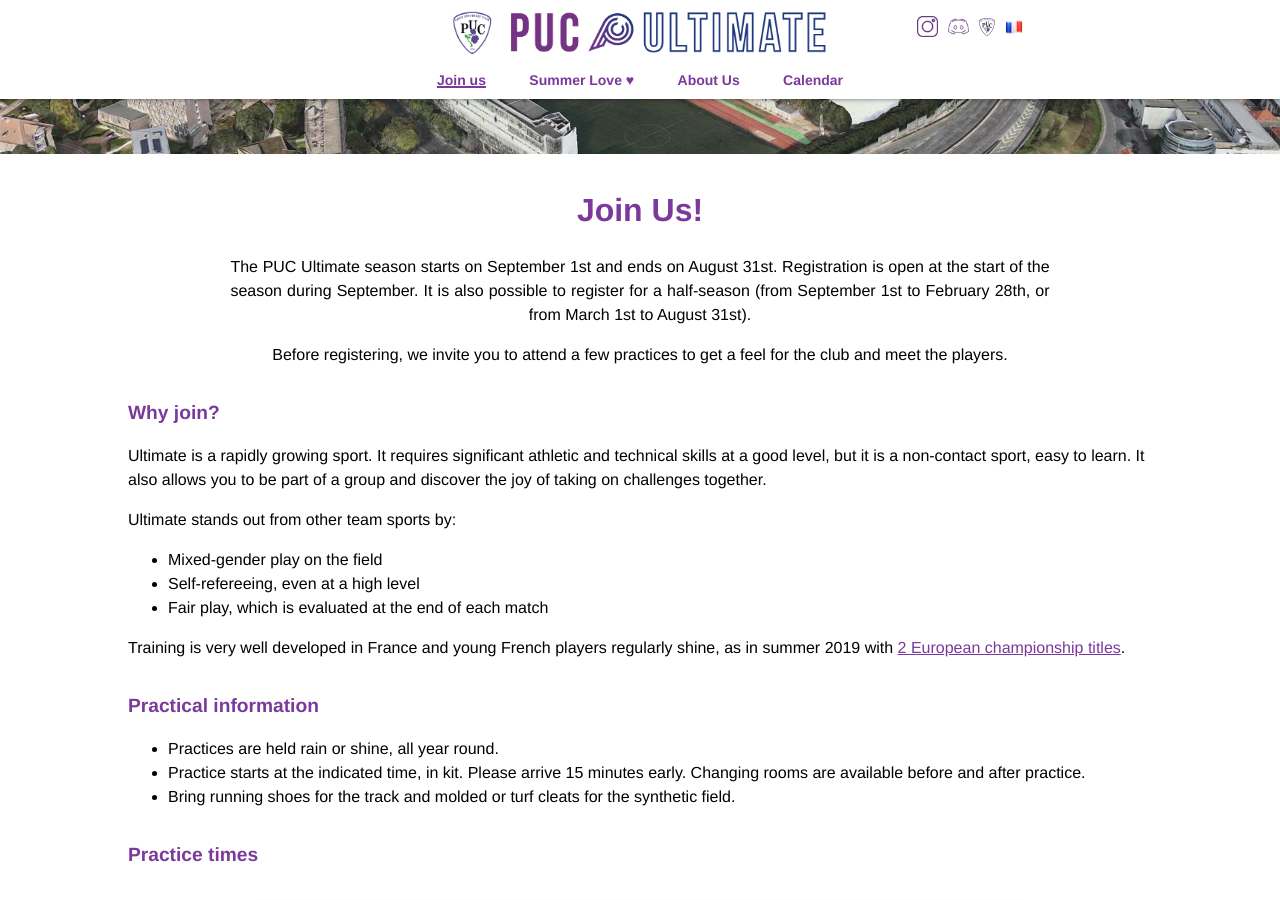
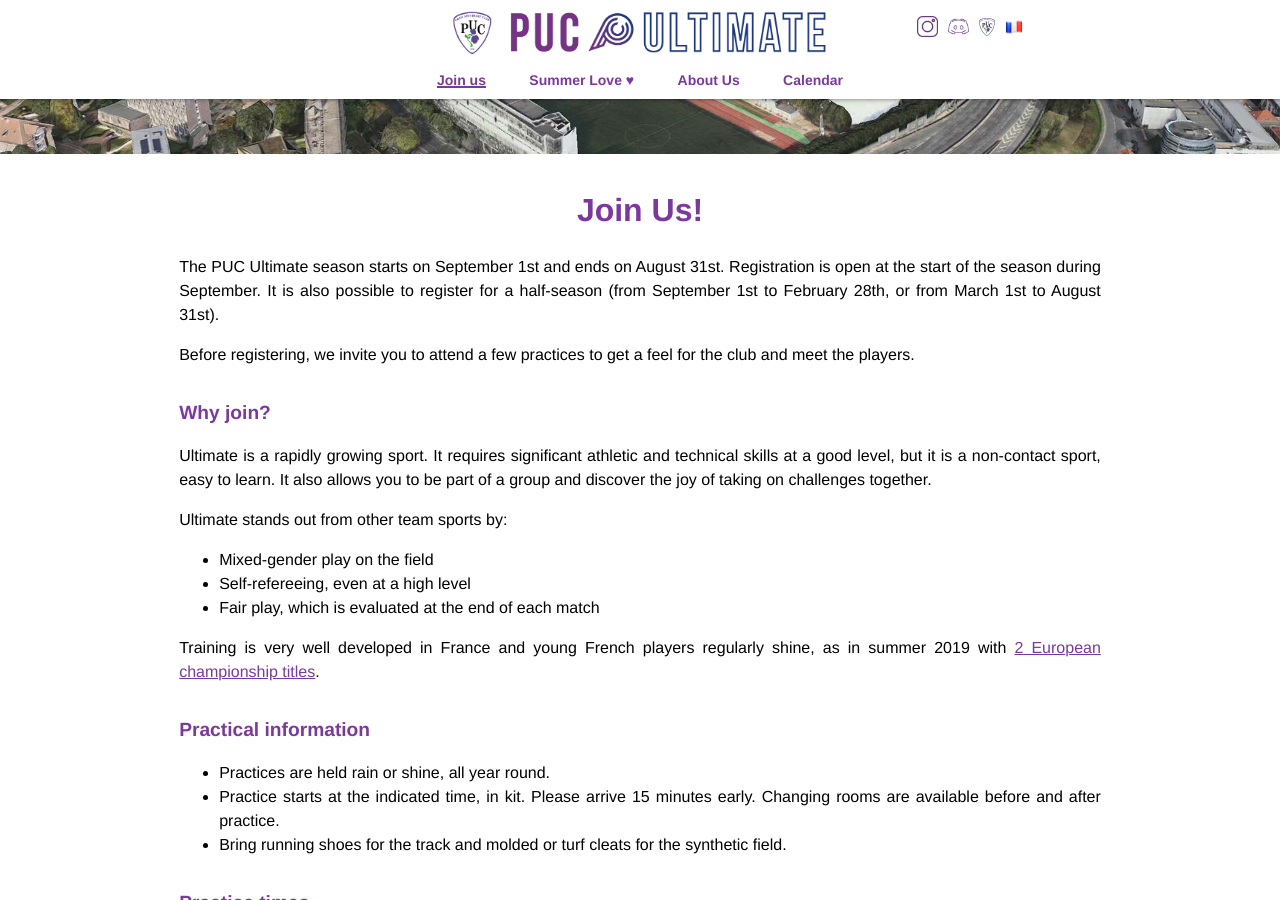
Before and after one commit to ahouhpuc/ahouhpuc.github.io, a Jekyll site: the page built from src/en/join-us.markdown, in a window 1280 px wide and 900 px high, scrolled down 305 px. Built offline with Jekyll 4.4.1, drawn with Linux system fonts in a browser that asks for light colours.

```diff
--- a/_layouts/calendar.html
+++ b/_layouts/calendar.html
@@ -4,7 +4,7 @@
 
 <div class="calendar-main">
   <h1>{{ page.subtitle }}</h1>
-  <p>{{ page.description }}</p>
+  <p class="about">{{ page.description }}</p>
 
   <div class="desktop-calendar">
     <iframe
--- a/_layouts/join-us.html
+++ b/_layouts/join-us.html
@@ -3,15 +3,15 @@
 ---
 
 <h1 class="join-us-title">{{ page.subtitle }}</h1>
-<div class="overview">{{ page.overview | markdownify }}</div>
+<div class="about">{{ page.overview | markdownify }}</div>
 
-<h2>{{ page.why-title }}</h2>
-<div>{{page.why | markdownify }}</div>
+<h2 class="about">{{ page.why-title }}</h2>
+<div class="about">{{page.why | markdownify }}</div>
 
-<h2>{{ page.information-title }}</h2>
-<div>{{page.information | markdownify }}</div>
+<h2 class="about">{{ page.information-title }}</h2>
+<div class="about">{{page.information | markdownify }}</div>
 
-<h2>{{ page.when-title.global }}</h2>
+<h2 class="about">{{ page.when-title.global }}</h2>
 <table class="highlights-table">
   <thead>
     <tr>
@@ -31,7 +31,7 @@
   </tbody>
 </table>
 
-<h2>{{ page.where-title }}</h2>
+<h2 class="about">{{ page.where-title }}</h2>
 <div class="where-grid">
   {% for h in page.where %}
   <div class="where-item">
@@ -45,5 +45,5 @@
   {% endfor %}
 </div>
 
-<h2>{{ page.process-title }}</h2>
-<div class="process">{{ page.process }}</div>
+<h2 class="about">{{ page.process-title }}</h2>
+<div class="about">{{ page.process }}</div>
--- a/_layouts/summer-love.html
+++ b/_layouts/summer-love.html
@@ -4,7 +4,7 @@
 
 <h1>{{ page.subtitle }}</h1>
 {% if page.overview %}
-<div class="overview">{{ page.overview | markdownify }}</div>
+<div class="about">{{ page.overview | markdownify }}</div>
 {% endif %} {{ content }}
 
 <div class="summers-list">
--- a/_layouts/teams.html
+++ b/_layouts/teams.html
@@ -4,7 +4,7 @@
 
 <h1>{{ page.subtitle }}</h1>
 {% if page.overview %}
-<div class="overview">{{ page.overview | markdownify }}</div>
+<div class="about">{{ page.overview | markdownify }}</div>
 {% endif %} {{ content }}
 
 <div class="teams-list">
--- a/css/style.scss
+++ b/css/style.scss
@@ -330,6 +330,14 @@
 
 .about {
   text-align: justify;
+  padding-left: 5%;
+  padding-right: 5%;
+}
+
+.about h2 {
+  text-align: left;
+  padding-left: 2%;
+  padding-right: 2%;
 }
 
 .slide-description {
@@ -362,7 +370,7 @@
   border: 2px solid $primary-color;
   border-radius: 8px;
   padding: 1rem;
-  height: 600px;
+  height: 650px;
   background: #f9f5ff;
 }
 .summer {
@@ -563,7 +571,7 @@
     margin-top: 0.5rem;
     margin-bottom: 0;
     position: relative;
-    min-height: 320px;
+    min-height: 650px;
     background: #fff;
     overflow: hidden;
     top: 0;
```
